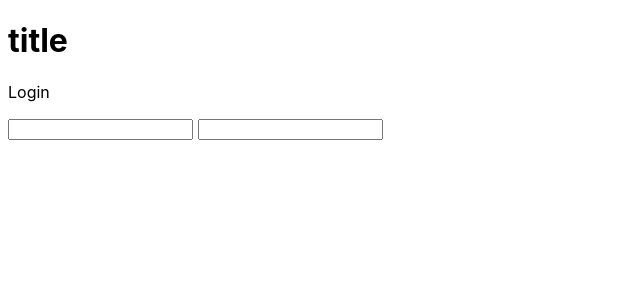
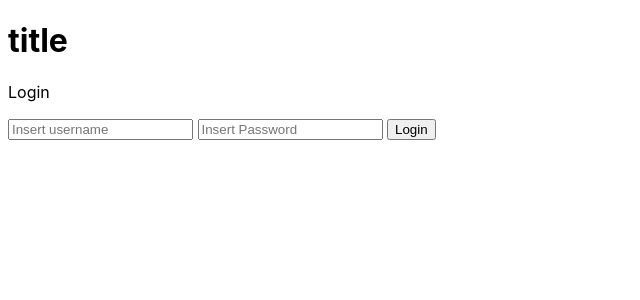
Before and after one commit to mrLuisFer/vanilla-os, a Svelte app: page / in a window 1280 px wide. Shown: the top 300 px of the page, without its empty margins (0-640 px from the left). Built offline with nearby package versions, Linux system fonts and the light colour scheme.

Commit message:
add inputsReferences and a submit handler

```diff
--- a/src/pages/Login.svelte
+++ b/src/pages/Login.svelte
@@ -1,14 +1,25 @@
 <script lang="ts">
   export let name: string;
   export let password: string;
+
+  let inputUsernameRef: HTMLInputElement;
+  let inputPasswordRef: HTMLInputElement;
+
+  const handleSubmit = (e: Event) => {
+    e.preventDefault();
+    name = inputUsernameRef.value.trim();
+    password = inputPasswordRef.value.trim();
+  };
+
 </script>
 
 <div>
   <p>Login</p>
-  <p>{name}</p>
-  <p>{password}</p>
-  <input type="text" bind:value={name} />
-  <input type="password" bind:value={password}/>
+  <form on:submit={handleSubmit}>
+    <input type="text" placeholder="Insert username" bind:this={inputUsernameRef} required />
+    <input type="password" placeholder="Insert Password" bind:this={inputPasswordRef} required />
+    <button type="submit">Login</button>
+  </form>
 </div>
 
 <style>
```
